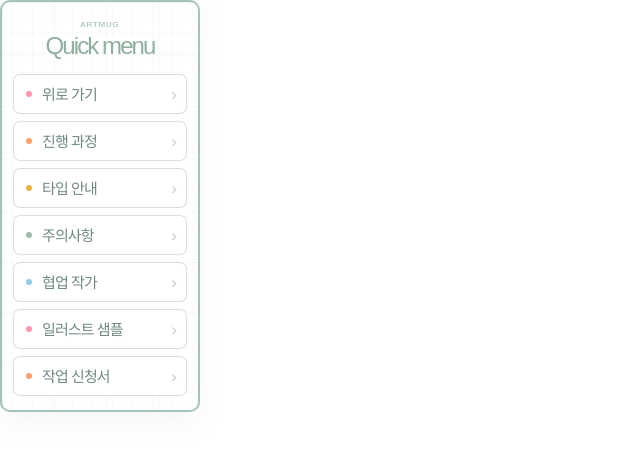
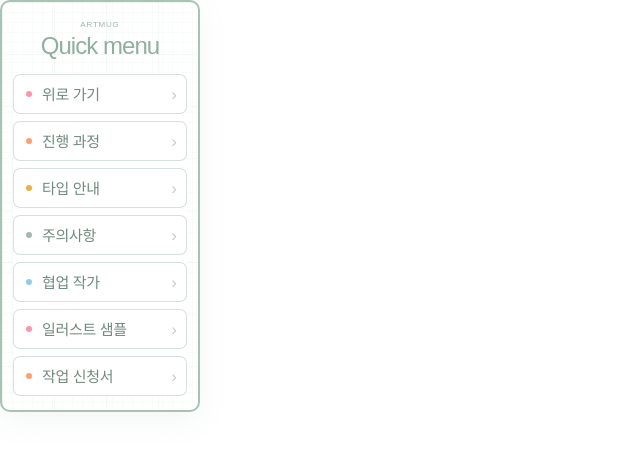
Before and after one commit to nuyhv/artmug-custom-menu, a plain HTML site: page index.html in a window 1280 px wide. Shown: the full height of the page, 0-640 px from the left. Drawn offline with Linux system fonts and the light colour scheme; a web font is replaced by a local one.

Commit message:
Relax Quick menu letter spacing

```diff
--- a/style.css
+++ b/style.css
@@ -141,7 +141,7 @@ body {
   font-size: 24px;
   font-weight: 400;
 
-  letter-spacing: -0.08em;
+  letter-spacing: -0.04em;
 
   line-height: 1.2;
 }
@@ -276,7 +276,7 @@ body {
 
   line-height: 1;
 
-  letter-spacing: -0.06em;
+  letter-spacing: -0.02em;
 
   white-space: nowrap;
 }
```
